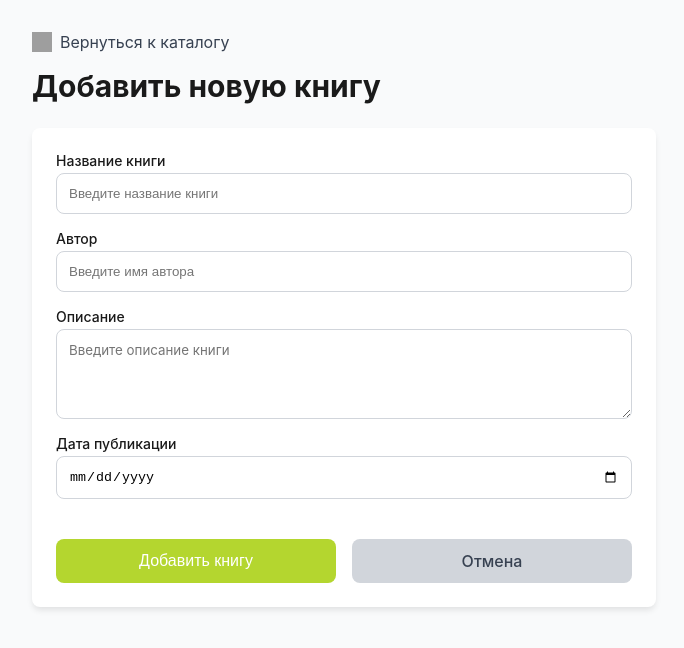
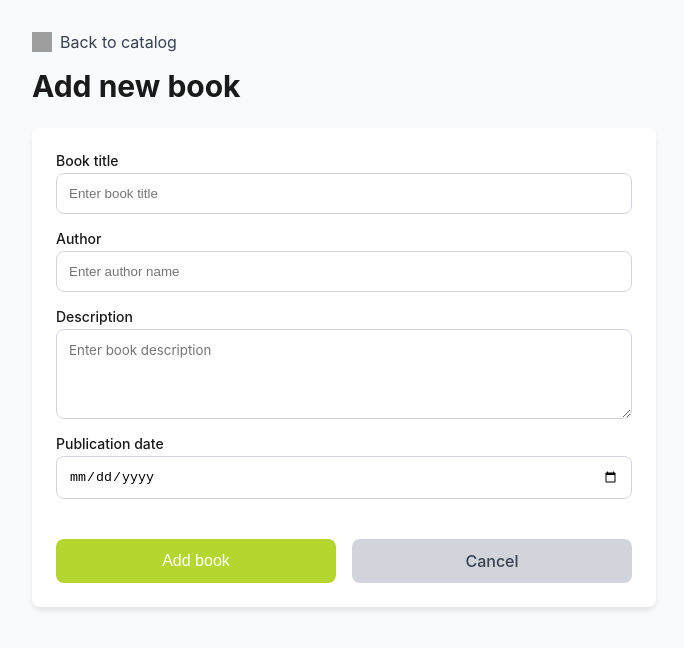
Before and after one commit to zeneka44/library-catalog-spa, a Next.js app: page /create-product in a window 1280 px wide. Shown: the top 648 px of the page, without its empty margins (296-980 px from the left). Built offline with nearby package versions, Linux system fonts and the light colour scheme; grey boxes are pictures that could not be loaded.

Commit message:
chore: changed the localiation

```diff
--- a/src/app/create-product/page.tsx
+++ b/src/app/create-product/page.tsx
@@ -27,26 +27,25 @@ export default function CreateProductPage() {
   const validateField = (name: string, value: string) => {
     switch (name) {
       case "title":
-        if (!value.trim()) return "Поле обязательно";
-        if (value.length < 3)
-          return "Название должно содержать не менее 3 символов";
+        if (!value.trim()) return "Field is required";
+        if (value.length < 3) return "Title must be at least 3 characters";
         return "";
       case "authors":
-        if (!value.trim()) return "Поле обязательно";
+        if (!value.trim()) return "Field is required";
         if (value.length < 2)
-          return "Имя автора должно содержать не менее 2 символов";
+          return "Author name must be at least 2 characters";
         return "";
       case "description":
-        if (!value.trim()) return "Поле обязательно";
+        if (!value.trim()) return "Field is required";
         if (value.length < 10)
-          return "Описание должно содержать не менее 10 символов";
+          return "Description must be at least 10 characters";
         return "";
       case "publishedDate": {
-        if (!value) return "Поле обязательно";
+        if (!value) return "Field is required";
         const selectedDate = new Date(value);
         const today = new Date();
         if (selectedDate > today)
-          return "Дата публикации не может быть в будущем";
+          return "Publication date cannot be in the future";
         return "";
       }
       default:
@@ -116,15 +115,15 @@ export default function CreateProductPage() {
             height={20}
             className={styles.backIcon}
           />
-          Вернуться к каталогу
+          Back to catalog
         </Link>
-        <h1 className={styles.title}>Добавить новую книгу</h1>
+        <h1 className={styles.title}>Add new book</h1>
       </div>
 
       <form onSubmit={handleSubmit} className={styles.form}>
         <div className={styles.fieldGroup}>
           <label htmlFor="title" className={styles.label}>
-            Название книги
+            Book title
           </label>
           <input
             type="text"
@@ -132,7 +131,7 @@ export default function CreateProductPage() {
             name="title"
             value={formData.title}
             onChange={handleChange}
-            placeholder="Введите название книги"
+            placeholder="Enter book title"
             className={`${styles.input} ${
               errors.title ? styles.inputError : ""
             }`}
@@ -144,7 +143,7 @@ export default function CreateProductPage() {
 
         <div className={styles.fieldGroup}>
           <label htmlFor="authors" className={styles.label}>
-            Автор
+            Author
           </label>
           <input
             type="text"
@@ -152,7 +151,7 @@ export default function CreateProductPage() {
             name="authors"
             value={formData.authors}
             onChange={handleChange}
-            placeholder="Введите имя автора"
+            placeholder="Enter author name"
             className={`${styles.input} ${
               errors.authors ? styles.inputError : ""
             }`}
@@ -164,14 +163,14 @@ export default function CreateProductPage() {
 
         <div className={styles.fieldGroup}>
           <label htmlFor="description" className={styles.label}>
-            Описание
+            Description
           </label>
           <textarea
             id="description"
             name="description"
             value={formData.description}
             onChange={handleChange}
-            placeholder="Введите описание книги"
+            placeholder="Enter book description"
             rows={4}
             className={`${styles.textarea} ${
               errors.description ? styles.inputError : ""
@@ -183,7 +182,7 @@ export default function CreateProductPage() {
         </div>
         <div className={styles.fieldGroup}>
           <label htmlFor="publishedDate" className={styles.label}>
-            Дата публикации
+            Publication date
           </label>
           <input
             type="date"
@@ -202,10 +201,10 @@ export default function CreateProductPage() {
 
         <div className={styles.buttonGroup}>
           <button type="submit" className={styles.submitButton}>
-            Добавить книгу
+            Add book
           </button>
           <Link href="/products" className={styles.cancelButton}>
-            Отмена
+            Cancel
           </Link>
         </div>
       </form>
--- a/src/app/products/page.tsx
+++ b/src/app/products/page.tsx
@@ -19,10 +19,10 @@ function ProductsPageContent() {
           <div className={styles.headerInner}>
             <div>
               <h1 className={styles.headerTitle}>Booklet</h1>
-              <p className={styles.headerSubtitle}>Ваш книжный каталог</p>
+              <p className={styles.headerSubtitle}>Your book catalog</p>
             </div>
             <Link href="/create-product" className={styles.addButton}>
-              Добавить книгу
+              Add book
             </Link>
           </div>
         </div>
--- a/src/features/ui/ProductCard.tsx
+++ b/src/features/ui/ProductCard.tsx
@@ -68,7 +68,7 @@ export default function ProductCard({ product }: ProductCardProps) {
               </span>
             </>
           ) : (
-            <span className={styles.ratingCount}>Нет оценок</span>
+            <span className={styles.ratingCount}>No ratings</span>
           )}
         </div>
 
@@ -87,13 +87,13 @@ export default function ProductCard({ product }: ProductCardProps) {
             }}
             className={styles.detailsButton}
           >
-            Подробнее
+            Details
           </button>
           <button
             onClick={(e) => {
               e.preventDefault();
               e.stopPropagation();
-              if (confirm("Удалить эту книгу?")) {
+              if (confirm("Delete this book?")) {
                 dispatch(deleteProduct(product.id));
               }
             }}
--- a/src/features/ui/ProductsFilters.tsx
+++ b/src/features/ui/ProductsFilters.tsx
@@ -52,7 +52,7 @@ export default function ProductsFilters() {
             filter === "all" ? styles.buttonActive : styles.buttonInactive
           }`}
         >
-          Все книги
+          All books
         </button>
         <button
           onClick={() => dispatch(setFilter("liked"))}
@@ -60,7 +60,7 @@ export default function ProductsFilters() {
             filter === "liked" ? styles.buttonActive : styles.buttonInactive
           }`}
         >
-          Избранное
+          Favorites
         </button>
       </div>
     </div>
--- a/src/features/ui/ProductsList.tsx
+++ b/src/features/ui/ProductsList.tsx
@@ -15,7 +15,7 @@ export default function ProductsList() {
   if (allProducts.length === 0) {
     return (
       <div className={styles.emptyState}>
-        <p className={styles.emptyTitle}>Загрузка книг...</p>
+        <p className={styles.emptyTitle}>Loading books...</p>
       </div>
     );
   }
@@ -23,9 +23,9 @@ export default function ProductsList() {
   if (products.length === 0) {
     return (
       <div className={styles.emptyState}>
-        <p className={styles.emptyTitle}>Список книг пуст</p>
+        <p className={styles.emptyTitle}>Book list is empty</p>
         <p className={styles.emptyText}>
-          Добавьте первую книгу через кнопку &quot;Добавить книгу&quot;
+          Add your first book using the &quot;Add book&quot; button
         </p>
       </div>
     );
```
Also changed, not shown: src/features/ui/ProductModal.tsx (+11 -11 lines), 1 other file (tests, documents, lock files or other folders).
